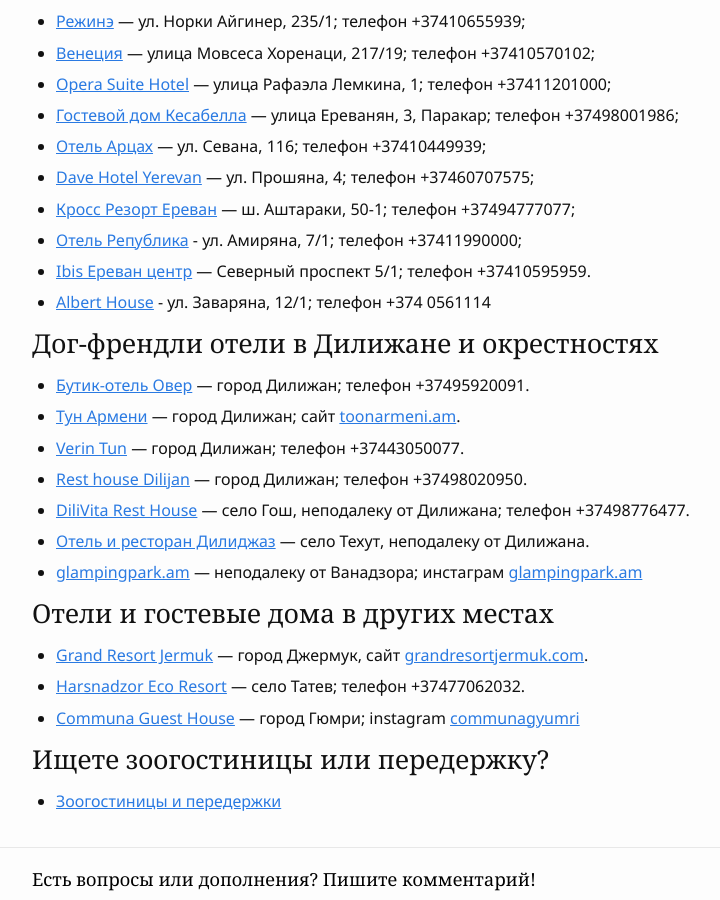
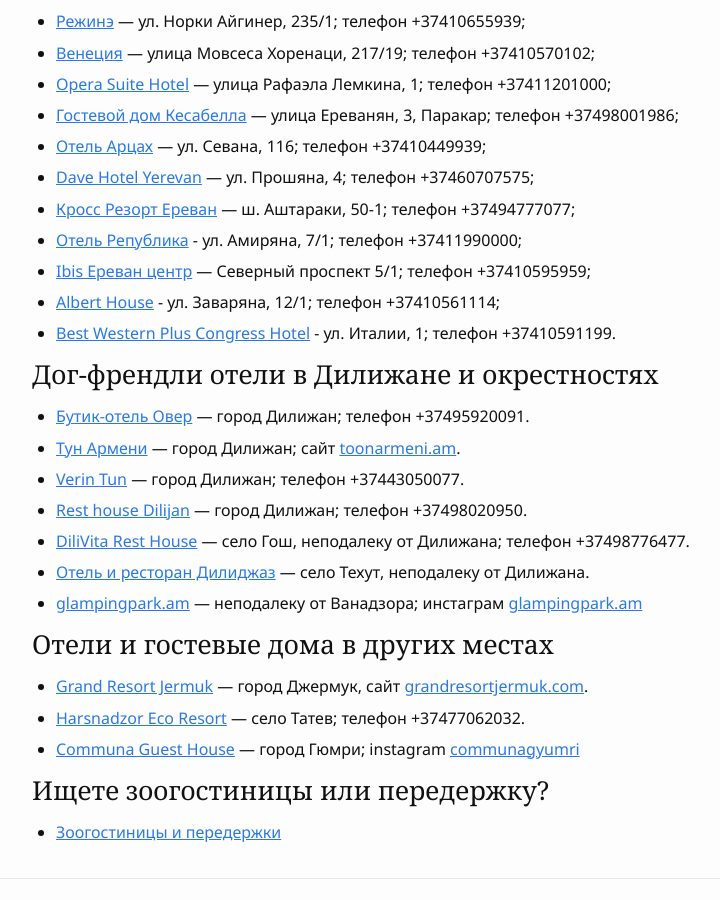
Before and after one commit to haywiki/haywiki.github.io, a Jekyll site: the page built from animals/hotels.md, in a window 1280 px wide and 900 px high, scrolled down 849 px. Shown: the whole window, without its empty margins (128-848 px from the left). Built offline with Jekyll 4.4.1, drawn with Linux system fonts in a browser that asks for light colours; nearby versions of some CDN libraries; a script that is not in the unit is left out.

Commit message:
новые пет-френдли места

```diff
--- a/animals/hotels.md
+++ b/animals/hotels.md
@@ -22,8 +22,9 @@
 - [Dave Hotel Yerevan](https://yandex.ru/maps/org/dave_hotel_yerevan/198326053456/) — ул. Прошяна, 4; телефон +37460707575;
 - [Кросс Резорт Ереван](https://yandex.ru/maps/org/kross_rezort_yerevan/1193096505/) — ш. Аштараки, 50-1; телефон +37494777077;
 - [Отель Република](https://yandex.ru/maps/org/otel_republika_yerevan/141128342239/) - ул. Амиряна, 7/1; телефон +37411990000;
-- [Ibis Ереван центр](https://yandex.ru/maps/org/ibis_yerevan_tsentr/1748657808/) — Северный проспект 5/1; телефон +37410595959.
-- [Albert House](https://yandex.ru/maps/org/albert_house/224294205229/) - ул. Заваряна, 12/1; телефон +374 0561114
+- [Ibis Ереван центр](https://yandex.ru/maps/org/ibis_yerevan_tsentr/1748657808/) — Северный проспект 5/1; телефон +37410595959;
+- [Albert House](https://yandex.ru/maps/org/albert_house/224294205229/) - ул. Заваряна, 12/1; телефон +37410561114;
+- [Best Western Plus Congress Hotel](https://yandex.ru/maps/org/best_western_plus_congress_hotel/1078761583/) - ул. Италии, 1; телефон +37410591199.
 
 ### Дог-френдли отели в Дилижане и окрестностях
 
```
Also changed, not shown: animals/map.md (+1 -0 lines).
